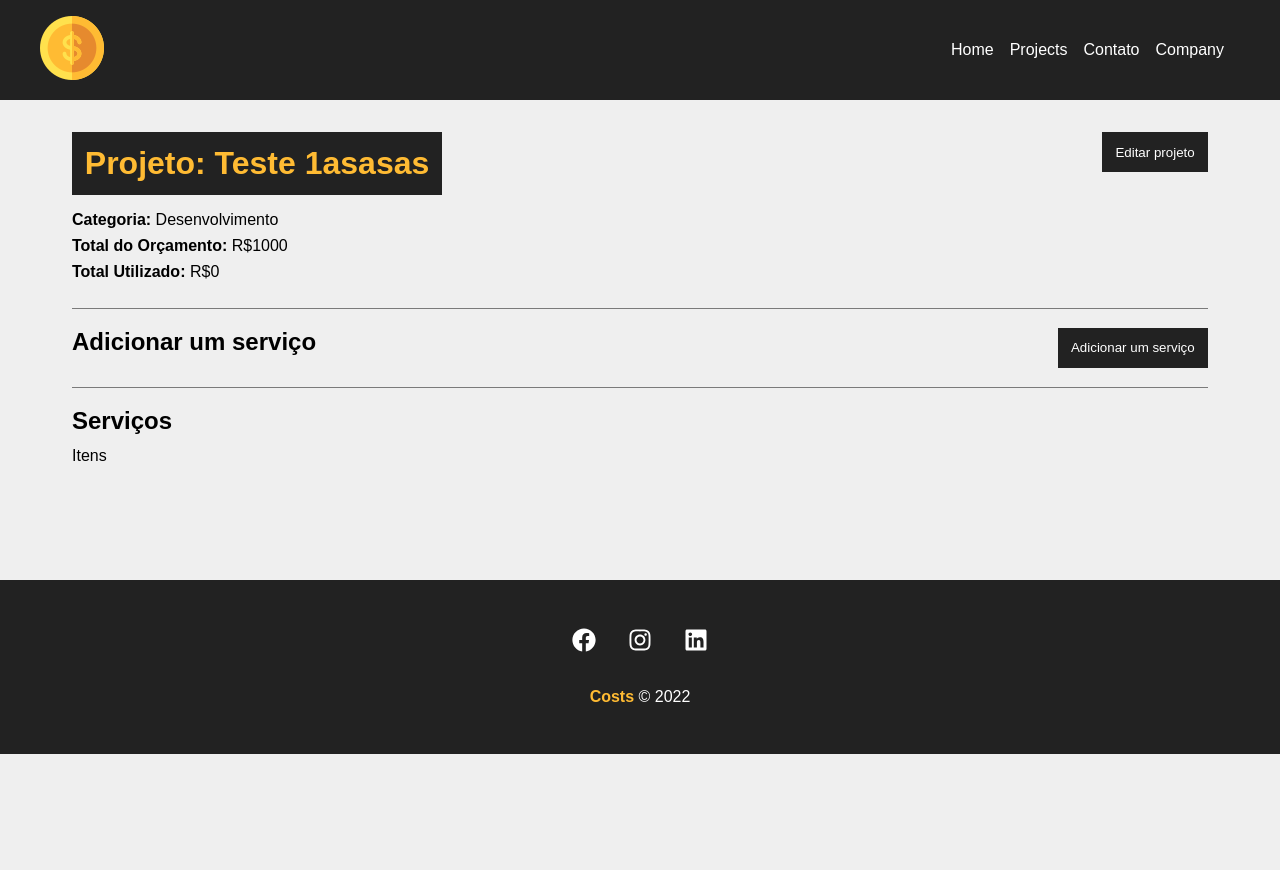
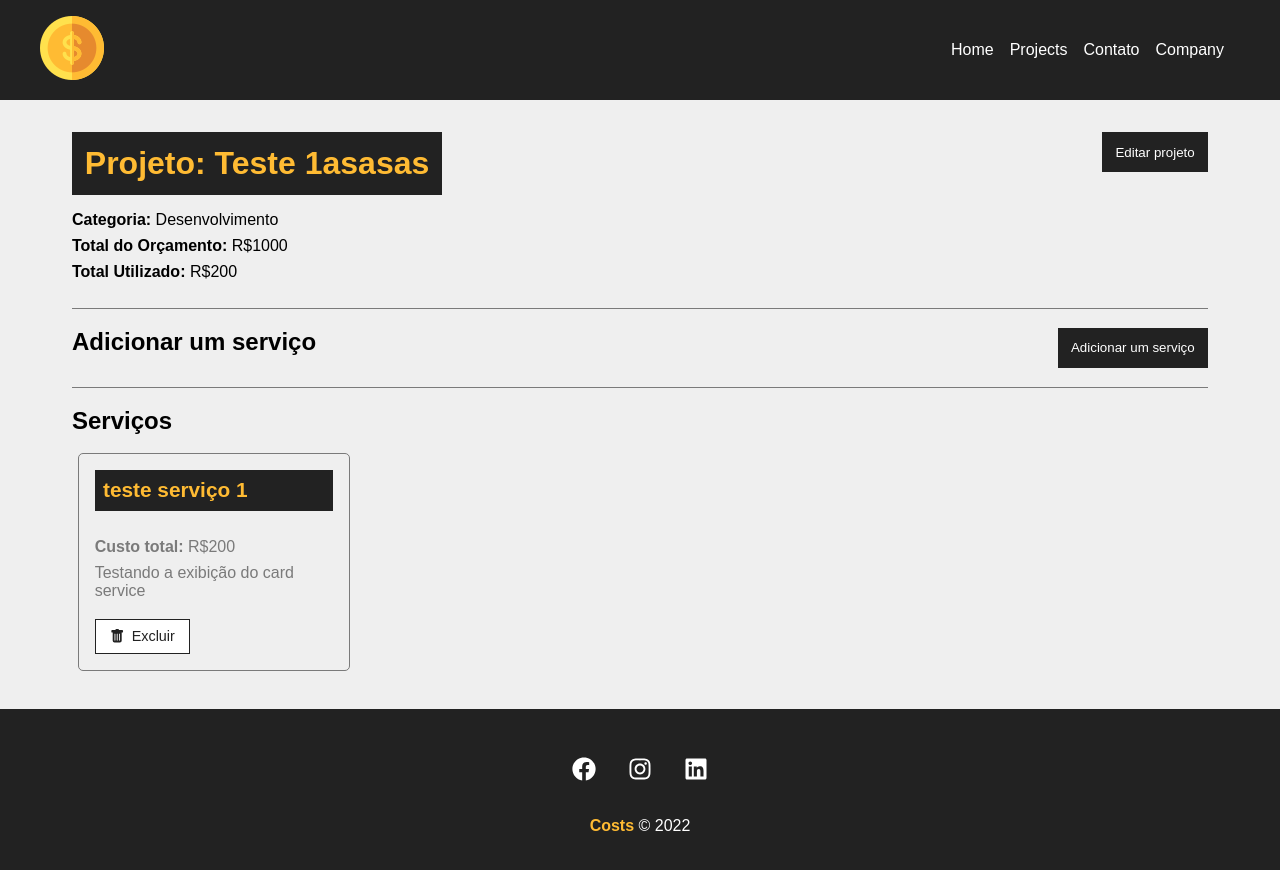
Before and after one commit to dgleyramos1/costs, a React (Create React App) app: page /project/1 in a window 1280 px wide. Shown: the top 870 px of the page. Before the commit the page ends 800 px from the top, so only its background shows below. Built offline with nearby package versions, Linux system fonts and the light colour scheme; data requests are answered from the project's data file.

Commit message:
Exibindo serviços

```diff
--- a/db.json
+++ b/db.json
@@ -7,8 +7,15 @@
         "id": "2",
         "name": "Desenvolvimento"
       },
-      "cost": 0,
-      "services": [],
+      "cost": 200,
+      "services": [
+        {
+          "name": "teste serviço 1",
+          "cost": "200",
+          "description": "Testando a exibição do card service",
+          "id": "3fcdec23-536f-40bf-8e2e-b246f5c25fe2"
+        }
+      ],
       "id": 1
     },
     {
--- a/src/components/pages/Project.js
+++ b/src/components/pages/Project.js
@@ -8,12 +8,15 @@
 import ProjectForm from '../project/ProjectForm';
 import Message from '../layout/Message';
 import ServiceForm from '../service/ServiceForm';
+import ServiceCard from '../service/ServiceCard';
+
 
 const Project = () => {
 
     const { id } = useParams();
 
     const [ project, setProject ] = useState([]);
+    const [ services, setServices ] = useState([]);
     const [ showProjectForm, setShowProjectForm ] = useState(false);
     const [ showServiceForm, setShowServiceForm ] = useState(false);
     const [ message, setMessage ] = useState();
@@ -30,10 +33,15 @@
         .then(resp => resp.json())
         .then(data => {
             setProject(data)
+            setServices(data.services)
         })
         .catch(err => console.log(err));
         }, 300);
     }, [id]);
+
+    const removeService = () => {
+
+    }
 
     const toggleProjectForm = () => {
         setShowProjectForm(!showProjectForm);
@@ -105,7 +113,7 @@
         })
         .then(resp => resp.json())
         .then(data => {
-
+            setShowServiceForm(false)
         })
         .catch(err => console.log(err))
 
@@ -168,7 +176,22 @@
                         </div>
                         <h2>Serviços</h2>
                         <Container customClass="start">
-                            <p>Itens</p>
+                            {
+                                services.length > 0 &&
+                                services.map((service) => (
+                                    <ServiceCard
+                                        id={service.id}
+                                        name={service.name}
+                                        cost={service.cost}
+                                        description={service.description}
+                                        key={service.id}
+                                        handleRemove={removeService}
+                                    />
+                                ))
+                            }
+                            {
+                                services.length === 0 && <p>Não há serviços cadastrados</p>
+                            }
                         </Container>
                     </Container>
                 </div>
--- /dev/null
+++ b/src/components/service/ServiceCard.js
@@ -0,0 +1,29 @@
+import React from 'react';
+import styles from '../project/ProjectCard.module.css';
+import { BsFillTrashFill } from 'react-icons/bs'
+
+const Servicecard = ({ id, name, cost, description, handleRemove }) => {
+
+    const remove = () => {
+
+    }
+
+
+    return (
+        <div className={styles.project_card}>
+            <h4>{name}</h4>
+            <p>
+                <span>Custo total:</span> R${cost}
+            </p>
+            <p>{description}</p>
+            <div className={styles.project_card_actions}>
+                <button onClick={remove}>
+                    <BsFillTrashFill />
+                    Excluir
+                </button>
+            </div>
+        </div>
+    );
+}
+
+export default Servicecard;
```
